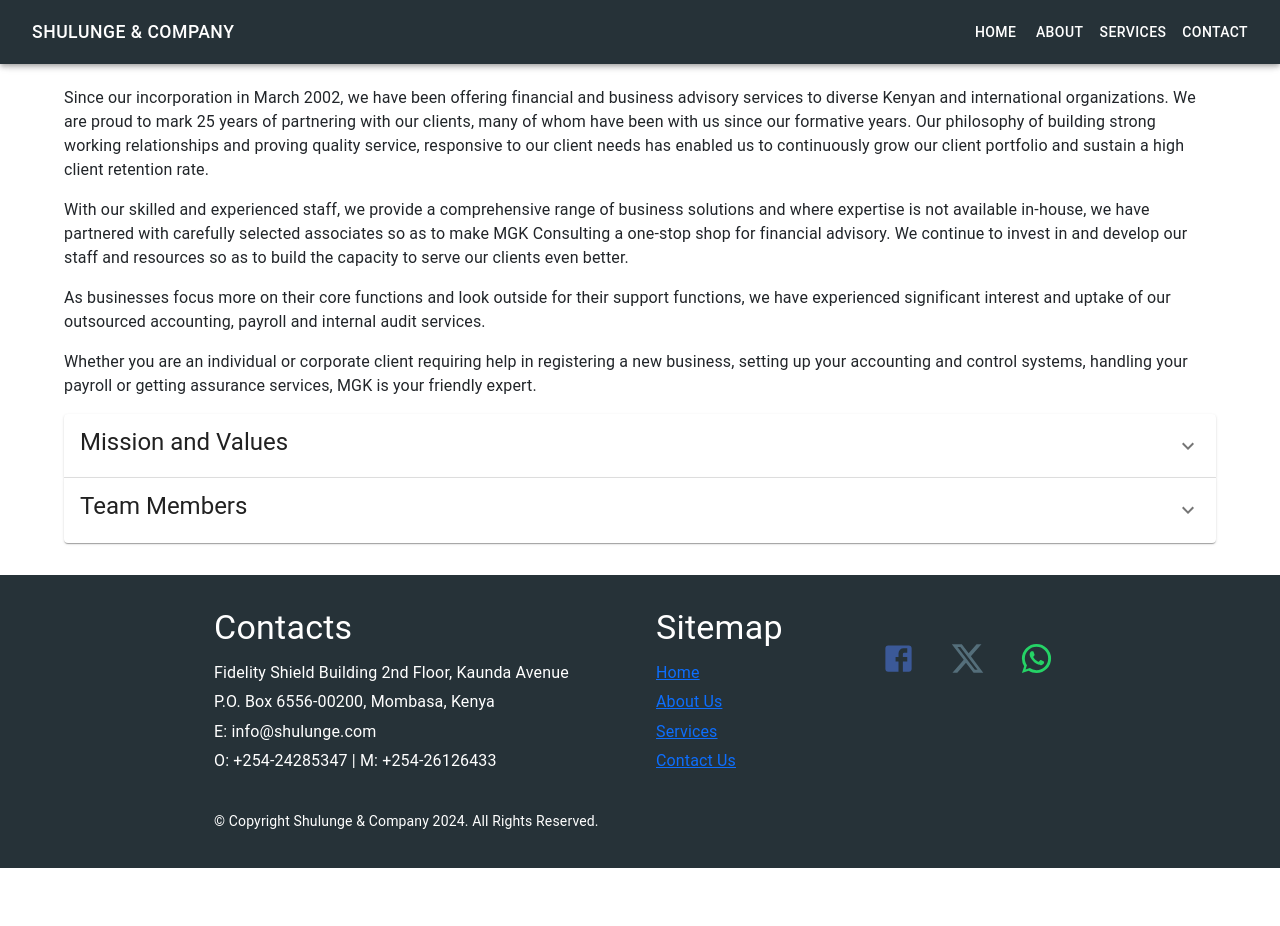
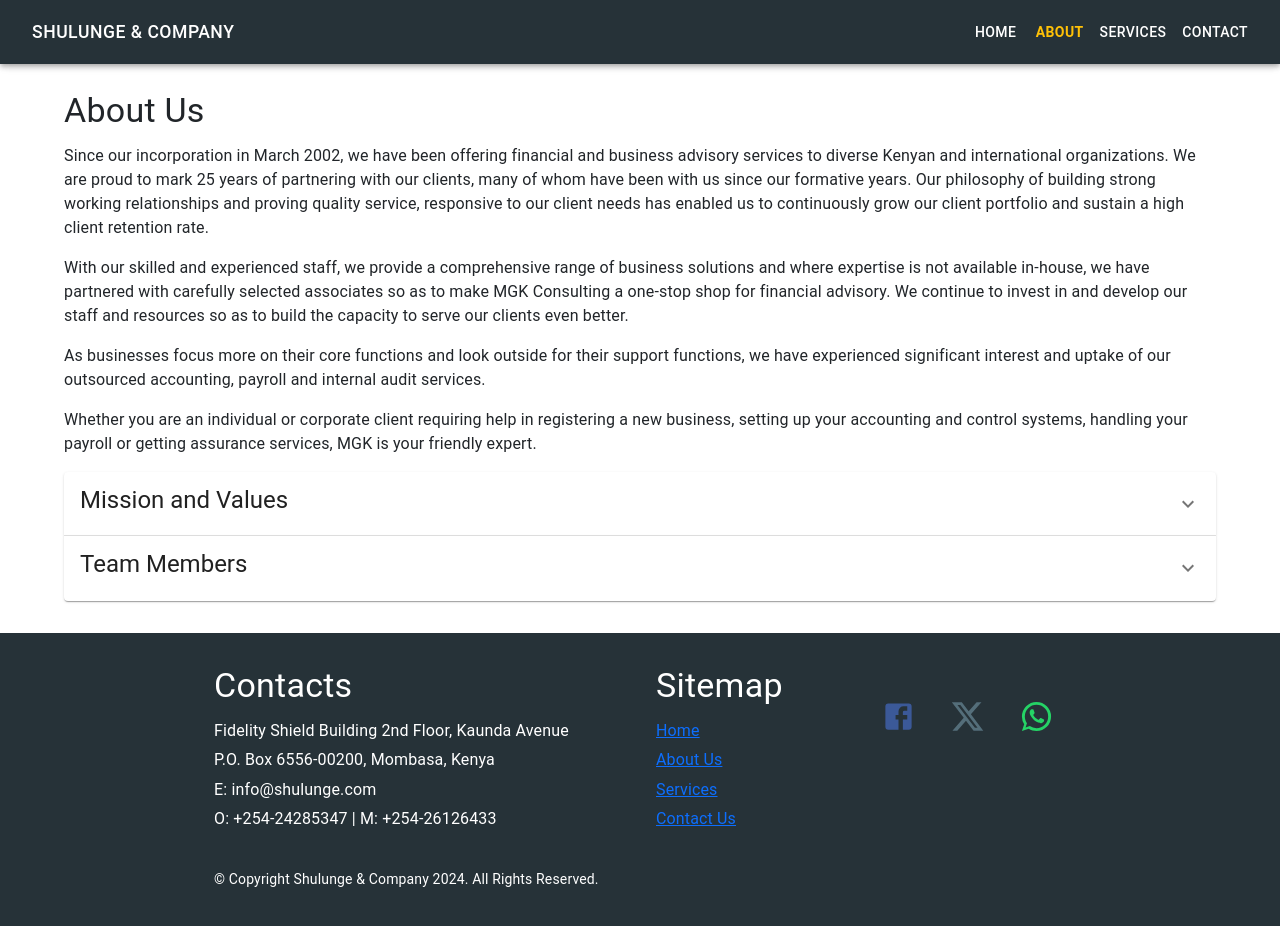
Before and after one commit to PythonShinobi/Shulunge-Company, a React (Create React App) app in the folder client/: page /about in a window 1280 px wide. Before the commit the page ends 868 px from the top, so only its background shows below. Built offline with nearby package versions, Linux system fonts and the light colour scheme.

Commit message:
Highlight active navigation item based on current URL pathname.

```diff
--- a/client/src/navbar/Navbar.jsx
+++ b/client/src/navbar/Navbar.jsx
@@ -2,12 +2,15 @@
 import React, { useState } from 'react';
 import { AppBar, Toolbar, Typography, IconButton, Button, Menu, MenuItem, useMediaQuery, useTheme } from '@mui/material';
 import MenuIcon from '@mui/icons-material/Menu';
-import { Link } from 'react-router-dom'; // Import Link from react-router-dom
+import { Link, useLocation } from 'react-router-dom'; // Import useLocation from react-router-dom
+
+import "./Navbar.css";
 
 const Navbar = () => {
   const theme = useTheme();
   // Checks if screen width is less than or equal to 'sm'(small)
   const isMobile = useMediaQuery(theme.breakpoints.down('sm'));
+  const location = useLocation(); // Get the current location pathname
 
   const [anchorEl, setAnchorEl] = useState(null);
 
@@ -17,6 +20,11 @@
 
   const handleMenuClose = () => {
     setAnchorEl(null);
+  };
+
+  // Function to check if a link is active based on pathname
+  const isLinkActive = (link) => {
+    return location.pathname === link;
   };
 
   return (
@@ -43,10 +51,10 @@
           {/* Desktop Menu */}
           {!isMobile && (
             <div sx={{ display: 'flex', justifyContent: 'center', alignItems: 'center' }}>
-              <Button color="inherit" component={Link} to="/">Home</Button>
-              <Button color="inherit" component={Link} to="/about">About</Button>
-              <Button color="inherit" component={Link} to="/services">Services</Button>
-              <Button color="inherit" component={Link} to="/contact">Contact</Button> {/* Linked to Contact page */}
+              <Button color="inherit" component={Link} to="/" sx={isLinkActive('/') ? { fontWeight: 'bold', color: '#FFC107' } : {}}>Home</Button>
+              <Button color="inherit" component={Link} to="/about" sx={isLinkActive('/about') ? { fontWeight: 'bold', color: '#FFC107' } : {}}>About</Button>
+              <Button color="inherit" component={Link} to="/services" sx={isLinkActive('/services') ? { fontWeight: 'bold', color: '#FFC107' } : {}}>Services</Button>
+              <Button color="inherit" component={Link} to="/contact" sx={isLinkActive('/contact') ? { fontWeight: 'bold', color: '#FFC107' } : {}}>Contact</Button>
             </div>
           )}
           {/* Mobile Menu */}
@@ -63,10 +71,10 @@
               horizontal: 'right',
             }}
           >
-            <MenuItem component={Link} to="/" onClick={handleMenuClose}>Home</MenuItem>
-            <MenuItem component={Link} to="/about" onClick={handleMenuClose}>About</MenuItem>
-            <MenuItem component={Link} to="/services" onClick={handleMenuClose}>Services</MenuItem>
-            <MenuItem component={Link} to="/contact" onClick={handleMenuClose}>Contact</MenuItem> {/* Linked to Contact page */}
+            <MenuItem component={Link} to="/" sx={isLinkActive('/') ? { fontWeight: 'bold', color: '#FFC107' } : {}} onClick={handleMenuClose}>Home</MenuItem>
+            <MenuItem component={Link} to="/about" sx={isLinkActive('/about') ? { fontWeight: 'bold', color: '#FFC107' } : {}} onClick={handleMenuClose}>About</MenuItem>
+            <MenuItem component={Link} to="/services" sx={isLinkActive('/services') ? { fontWeight: 'bold', color: '#FFC107' } : {}} onClick={handleMenuClose}>Services</MenuItem>
+            <MenuItem component={Link} to="/contact" sx={isLinkActive('/contact') ? { fontWeight: 'bold', color: '#FFC107' } : {}} onClick={handleMenuClose}>Contact</MenuItem>
           </Menu>
         </Toolbar>
       </AppBar>
```
